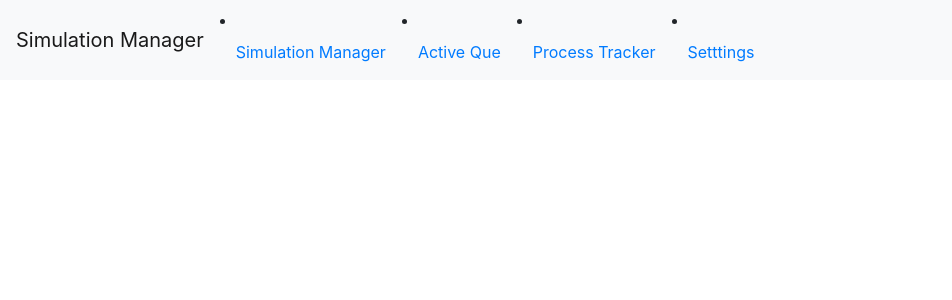
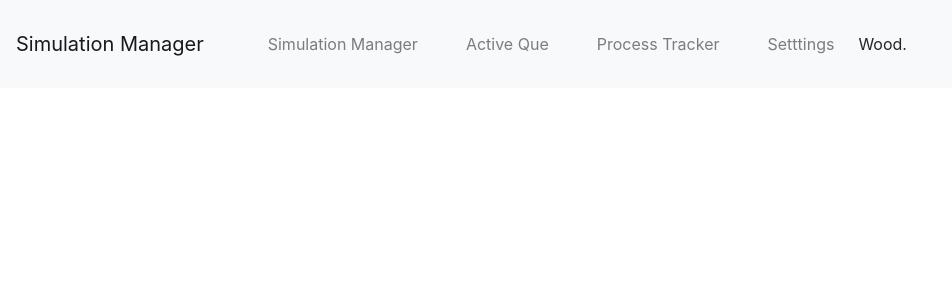
Before and after one commit to amckean12/amckean12.github.io, a React (Create React App) app in the folder simulation-manager/: page / in a window 1280 px wide. Shown: the top 300 px of the page, without its empty margins (0-952 px from the left). Built offline with nearby package versions, Linux system fonts and the light colour scheme.

Commit message:
Adds logo

```diff
--- a/simulation-manager/src/components/nav-item.jsx
+++ b/simulation-manager/src/components/nav-item.jsx
@@ -3,7 +3,7 @@ import React from 'react';
 
 const NavItem = props => {
     return(
-        <li class="nav-item">
+        <li class="nav-item p-3">
             <a class="nav-link" href="#">{props.name}</a>
         </li>
     );
--- a/simulation-manager/src/header.jsx
+++ b/simulation-manager/src/header.jsx
@@ -24,8 +24,17 @@ class Header extends React.Component {
         return(
             <header className="container-fluid p-0">
                 <nav className="navbar navbar-expand-lg navbar-light bg-light">
-                    <a class="navbar-brand" href="#">{this.props.headerConfig.appName}</a>
-                    {this.renderNavLinks()}
+                    <a className="navbar-brand pr-4" href="#">{this.props.headerConfig.appName}</a>
+                    <div className="navbar-nav">
+                        <ul className="navbar-nav mr-auto">
+                            {this.renderNavLinks()}
+                        </ul>
+                    </div>
+                    <div className="d-flex header--logo-cotainer">
+                        <div className="header--logo">
+                            Wood.
+                        </div>
+                    </div>
                 </nav>
             </header>
         )
```
